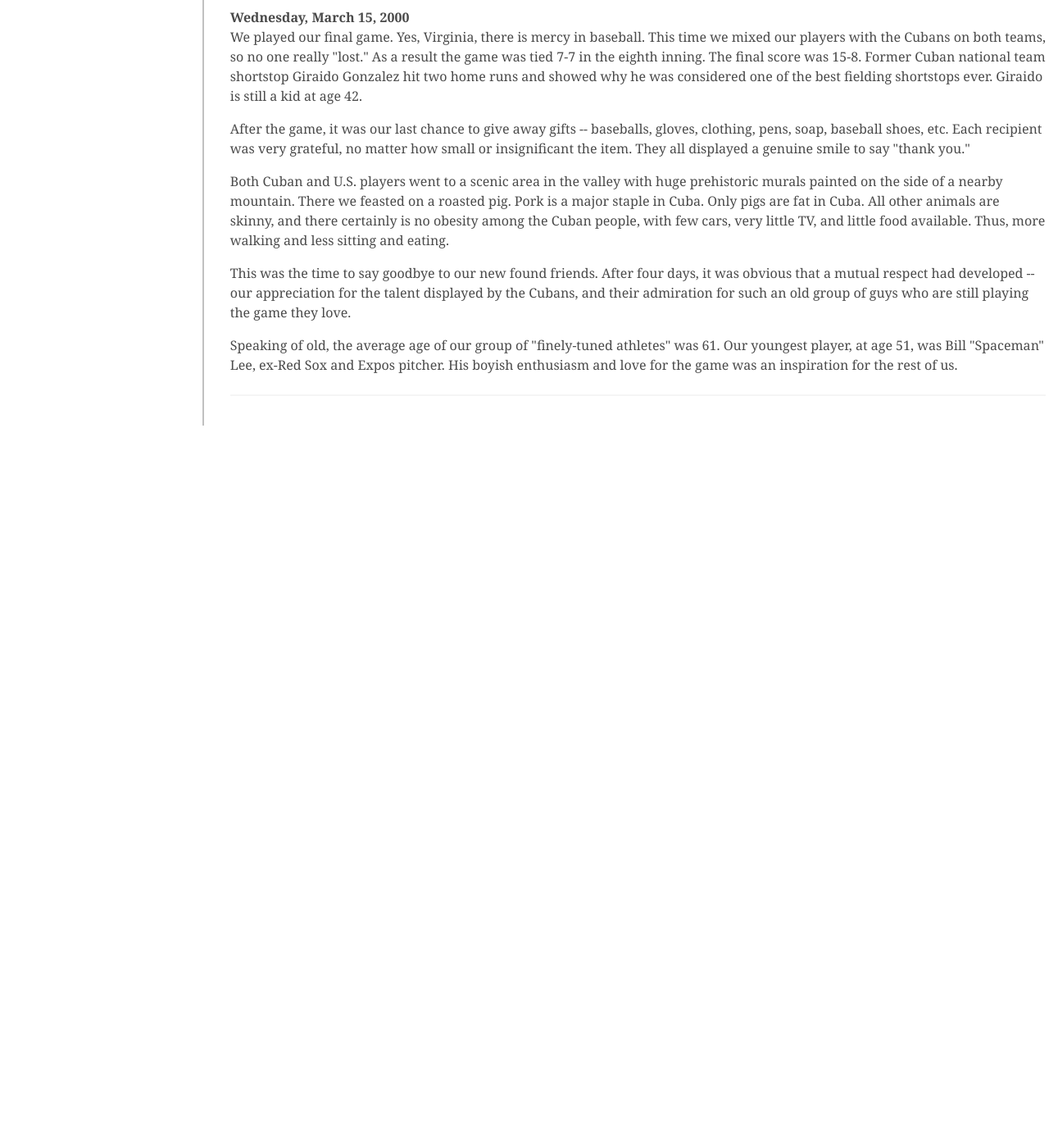
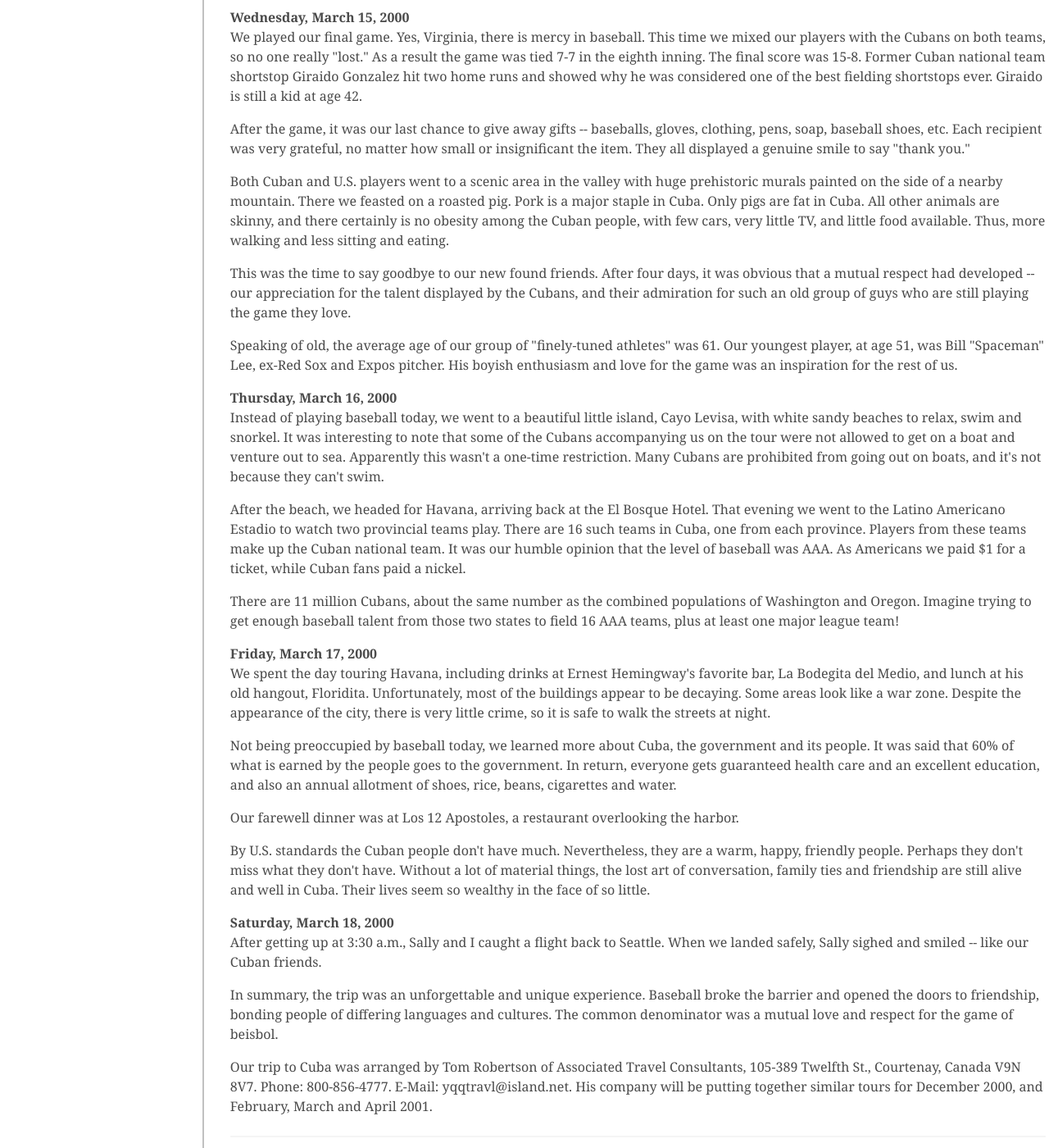
Before and after one commit to jaypalexa/baseballink, a Jekyll site: the page built from pages/magazine/vol_1_no_2/bi_vol_1_no_2_our_trip_to_cuba.md, in a window 1280 px wide and 1400 px high, scrolled down 2319 px. Shown: the whole window at 82% size. Built offline with Jekyll 4.4.1, drawn with Linux system fonts in a browser that asks for light colours; before the commit the page ends 2838 px from its top, so only the background shows below that.

Commit message:
Our Trip to Cuba thru March 18

```diff
--- a/pages/magazine/vol_1_no_2/bi_vol_1_no_2_our_trip_to_cuba.md
+++ b/pages/magazine/vol_1_no_2/bi_vol_1_no_2_our_trip_to_cuba.md
@@ -117,6 +117,49 @@ title: Vol. 1, No. 2 - September 2000 - Our Trip To Cuba
   Speaking of old, the average age of our group of "finely-tuned athletes" was 61. Our youngest player, at age 51, was Bill "Spaceman" Lee, ex-Red Sox and Expos pitcher. His boyish enthusiasm and love for the game was an inspiration for the rest of us.
 </p>
 
+<h3>Thursday, March 16, 2000</h3>
+<p>
+  Instead of playing baseball today, we went to a beautiful little island, Cayo Levisa, with white sandy beaches to relax, swim and snorkel. It was interesting to note that some of the Cubans accompanying us on the tour were not allowed to get on a boat and venture out to sea. Apparently this wasn't a one-time restriction. Many Cubans are prohibited from going out on boats, and it's not because they can't swim.
+</p>
+
+<p>
+  After the beach, we headed for Havana, arriving back at the El Bosque Hotel. That evening we went to the Latino Americano Estadio to watch two provincial teams play. There are 16 such teams in Cuba, one from each province. Players from these teams make up the Cuban national team. It was our humble opinion that the level of baseball was AAA. As Americans we paid $1 for a ticket, while Cuban fans paid a nickel.
+</p>
+
+<p>
+  There are 11 million Cubans, about the same number as the combined populations of Washington and Oregon. Imagine trying to get enough baseball talent from those two states to field 16 AAA teams, plus at least one major league team!
+</p>
+
+<h3>Friday, March 17, 2000</h3>
+<p>
+  We spent the day touring Havana, including drinks at Ernest Hemingway's favorite bar, La Bodegita del Medio, and lunch at his old hangout, Floridita. Unfortunately, most of the buildings appear to be decaying. Some areas look like a war zone. Despite the appearance of the city, there is very little crime, so it is safe to walk the streets at night.
+</p>
+
+<p>
+  Not being preoccupied by baseball today, we learned more about Cuba, the government and its people. It was said that 60% of what is earned by the people goes to the government. In return, everyone gets guaranteed health care and an excellent education, and also an annual allotment of shoes, rice, beans, cigarettes and water.
+</p>
+
+<p>
+  Our farewell dinner was at Los 12 Apostoles, a restaurant overlooking the harbor.
+</p>
+
+<p>
+  By U.S. standards the Cuban people don't have much. Nevertheless, they are a warm, happy, friendly people. Perhaps they don't miss what they don't have. Without a lot of material things, the lost art of conversation, family ties and friendship are still alive and well in Cuba. Their lives seem so wealthy in the face of so little.
+</p>
+
+<h3>Saturday, March 18, 2000</h3>
+<p>
+  After getting up at 3:30 a.m., Sally and I caught a flight back to Seattle. When we landed safely, Sally sighed and smiled -- like our Cuban friends.
+</p>
+
+<p>
+  In summary, the trip was an unforgettable and unique experience. Baseball broke the barrier and opened the doors to friendship, bonding people of differing languages and cultures. The common denominator was a mutual love and respect for the game of beisbol.
+</p>
+
+<p>
+  Our trip to Cuba was arranged by Tom Robertson of Associated Travel Consultants, 105-389 Twelfth St., Courtenay, Canada V9N 8V7. Phone: 800-856-4777. E-Mail: yqqtravl@island.net. His company will be putting together similar tours for December 2000, and February, March and April 2001.
+</p>
+
 <hr />
 
 </section>
```
